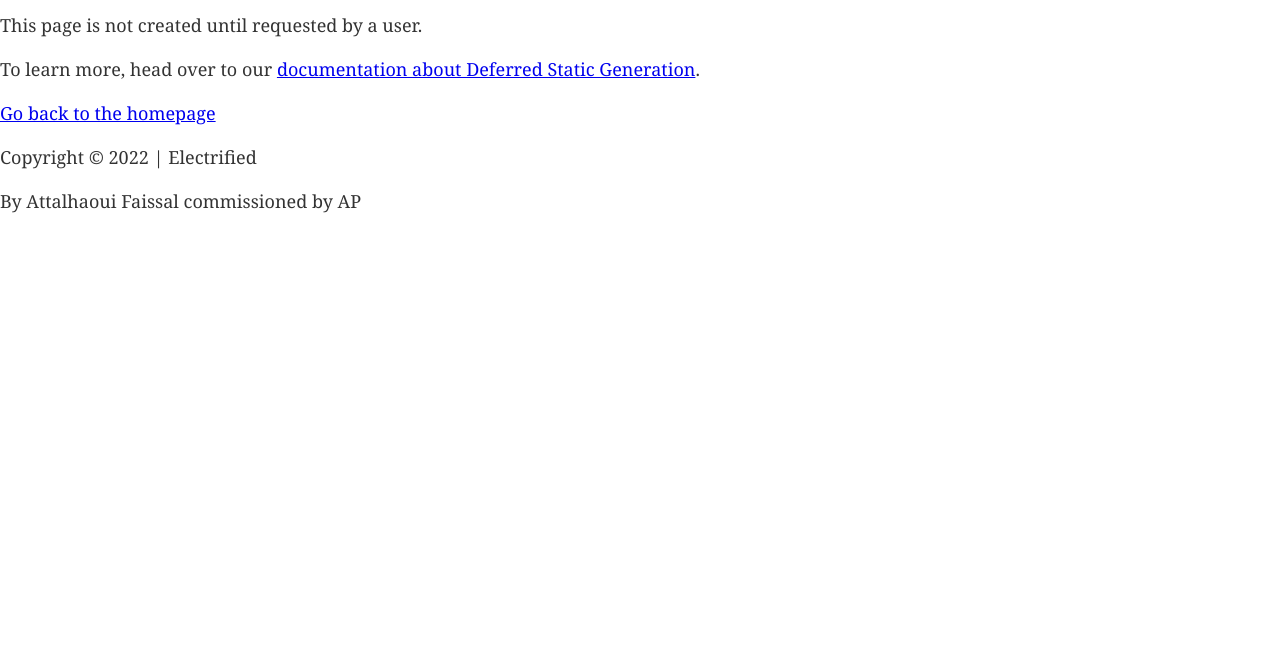
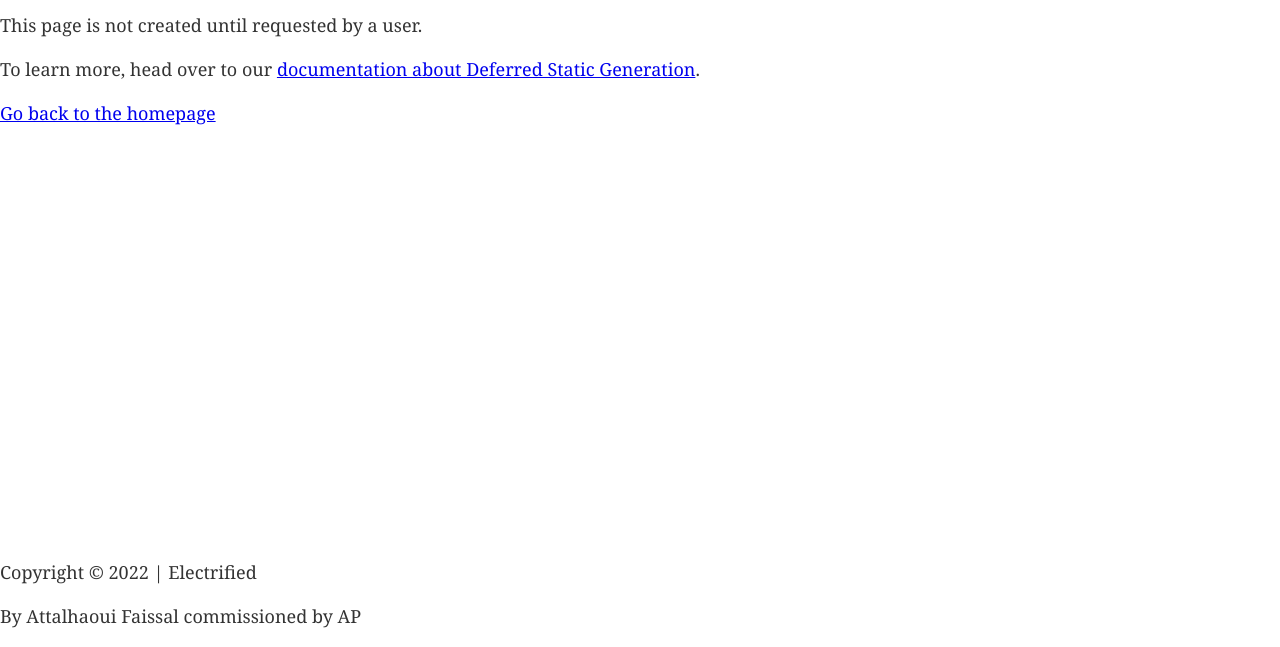
Before and after one commit to faissalattalhaoui/electrified, a Gatsby site: page /using-dsg in a window 1280 px wide. Shown: the part 153-800 px from the top of the page. Built offline with nearby package versions, Linux system fonts and the light colour scheme; Gatsby itself is replaced by a stand-in of ours.

Commit message:
aanpassing aan footer en titel

```diff
--- a/gatsby-config.js
+++ b/gatsby-config.js
@@ -6,7 +6,6 @@ module.exports = {
     siteUrl: `https://gatsbystarterdefaultsource.gatsbyjs.io/`,
   },
   plugins: [
-    `gatsby-plugin-react-helmet`,
     `gatsby-plugin-image`,
     {
       resolve: `gatsby-source-filesystem`,
--- a/src/components/layout.js
+++ b/src/components/layout.js
@@ -1,7 +1,8 @@
 import * as React from "react";
 import { Link, useStaticQuery, graphql } from "gatsby";
 import { StaticImage } from "gatsby-plugin-image";
-import { nav, navLinks, link } from './layout.module.css';
+import { nav, navLinks, link, main } from './layout.module.css';
+import './wrapper.css';
 import Footer from "./footer";
 
 const Layout = ({ children }) => {
@@ -16,7 +17,7 @@ const Layout = ({ children }) => {
   `)
 
   return (
-    <div>
+    <>
       <title>{data.site.siteMetadata.title}</title>
       <nav className={nav}>
         <Link to="/">
@@ -27,9 +28,9 @@ const Layout = ({ children }) => {
           <Link className={link} to="/scooters"><li>Scooters</li></Link>
         </ul>
       </nav>
-      <main>{children}</main>
-      <Footer siteTitle={data.site.siteMetadata.title}/>
-    </div>
+      <main className={main}>{children}</main>
+      <Footer siteTitle={data.site.siteMetadata.title} />
+    </>
   )
 }
 
--- a/src/components/layout.module.css
+++ b/src/components/layout.module.css
@@ -18,6 +18,10 @@ body {
   -ms-font-feature-settings: "kern", "liga", "clig", "calt";
   -webkit-font-feature-settings: "kern", "liga", "clig", "calt";
   font-feature-settings: "kern", "liga", "clig", "calt";
+}
+
+.main {
+  flex-grow: 1;
 }
 
 .nav {
--- /dev/null
+++ b/src/components/wrapper.css
@@ -0,0 +1,5 @@
+#gatsby-focus-wrapper {
+    min-height: 100vh;
+    display: flex;
+    flex-direction: column;
+  }
```
Also changed, not shown: 1 other file.
